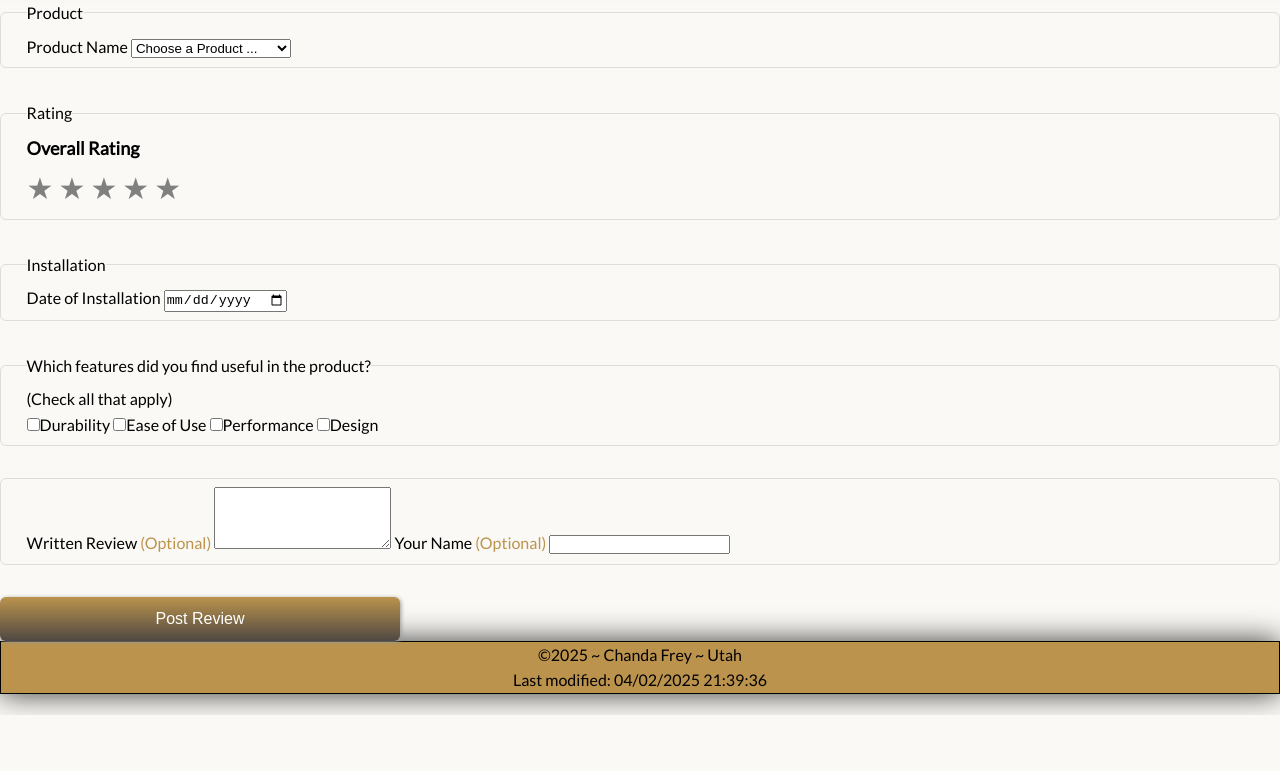
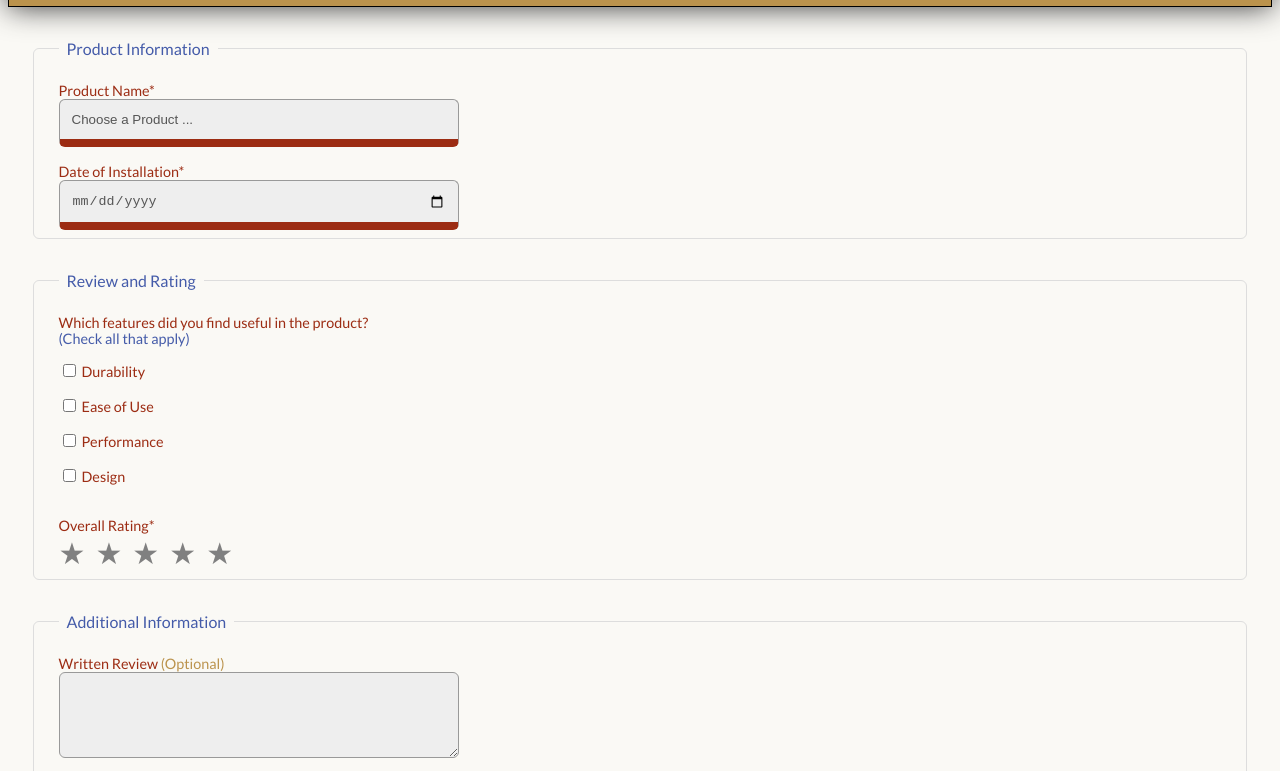
Before and after one commit to chandafrey/wdd131, a plain HTML site: page week05/form.html in a window 1280 px wide. Shown: the part 85-856 px from the top of the page. Before the commit the page ends 800 px from the top, so only its background shows below. Drawn offline with Linux system fonts and the light colour scheme.

Commit message:
form.css finished I think

```diff
--- a/week05/form.html
+++ b/week05/form.html
@@ -29,8 +29,9 @@
         <form method="get" action="review.html" class="wf1">
         <!-- fieldset will CHUNK your form into sections -->
         <fieldset>
-            <legend>Product</legend>
-            <label for="productChoice">Product Name</label>
+            <legend>Product Information</legend>
+            <div class="product">
+                <label for="productChoice">Product Name*</label>
                 <select id="productChoice" name="product" required>
                     <option value="" disabled selected>Choose a Product ...</option>
                     <!-- Adding 'disabled' and 'selected':
@@ -49,23 +50,33 @@
                     <option value="business">Business Professional</option>
                     <option value="security">Cyber Security</option>
                 </select>
+            </div>
+
+            <div class="installation">
+                <label for="installation">Date of Installation*<input type="date" name="installation" required></label>
+            </div>
         </fieldset>
 
-            <!-- <div class="stars">Overall Rating</div>
-            <div class="rating">
-                If you want a quick and simple solution with a visible star → Use Option 1 &star; or &#9733;-->
-                <!-- <label><input type="radio" id="onestar" name="stars" value="1" required>&star;</label>
-                <label><input type="radio" id="twostars" name="stars" value="2" required>&star;&star;</label>
-                <label><input type="radio" id="threestars" name="stars" value="3" required>&star;&star;&star;</label>
-                <label><input type="radio" id="fourstars" name="stars" value="4" required>&star;&star;&star;&star;</label>
-                <label><input type="radio" id="fivestars" name="stars" value="5" required>&star;&star;&star;&star;&star;</label>
-            </div> -->
+        <fieldset>
+            <legend>Review and Rating</legend>
+                <div class="feature-options">
+                    <label class="features">Which features did you find useful in the product?</label>
+                    <p>(Check all that apply)</p>
+                    <div class="options">
+                    <label><input type="checkbox" name="features[]" id="durability" value="durability">Durability</label>
+                    <label><input type="checkbox" name="features[]" id="ease" value="ease-of-use">Ease of Use</label>
+                    <label><input type="checkbox" name="features[]" id="performance" value="performance">Performance</label>
+                    <label><input type="checkbox" name="features[]" id="design" value="design">Design</label>
+                    <!-- Used name="features[]" for all checkboxes -->
+                    <!-- The [] makes it an array, so when submitted in a form, all selected values will be grouped together. -->
+                    <!-- Replace <label> for instructions with <p> → The instruction "(Check all that apply)" isn't a label for a form field, so <p> is better. -->
+                    <!-- value="durability" is better than value="yes"  sends clear values to database and it's easier to store, analyze and display meaningful results -->
+                    </div>
+                </div>
 
-
-        <!-- If you want custom styling (e.g., hiding radio buttons and showing styled stars) → Use Option 2 with CSS. -->
-        <fieldset>
-            <legend>Rating</legend>
-            <label class="stars">Overall Rating</label>
+                <!-- If you want custom styling (e.g., hiding radio buttons and showing styled stars) → Use this option with CSS. -->
+                <div class="rating-section">
+                    <label class="stars">Overall Rating*</label>
                     <div class="rating">
                         <input type="radio" name="stars" id="star5" value="5" required>
                         <label for="star5">&#9733;</label>
@@ -81,31 +92,22 @@
 
                         <input type="radio" name="stars" id="star1" value="1" required>
                         <label for="star1">&#9733;</label>
-        </fieldset>
+                    </div>
+                </div>
 
-
-        <fieldset>
-            <legend>Installation</legend>
-            <label>Date of Installation <input type="date" name="installation" required></label>
+                        <!-- If you want a quick and simple solution with a visible star → Use this option with &star; or &#9733;
+                        <label><input type="radio" id="onestar" name="stars" value="1" required>&star;</label>
+                        <label><input type="radio" id="twostars" name="stars" value="2" required>&star;&star;</label>
+                        <label><input type="radio" id="threestars" name="stars" value="3" required>&star;&star;&star;</label>
+                        <label><input type="radio" id="fourstars" name="stars" value="4" required>&star;&star;&star;&star;</label>
+                        <label><input type="radio" id="fivestars" name="stars" value="5" required>&star;&star;&star;&star;&star;</label>-->
         </fieldset>
 
         <fieldset>
-            <legend>Which features did you find useful in the product?</legend>
-            <p>(Check all that apply)</p>
-            <label><input type="checkbox" name="features[]" id="durability" value="yes">Durability</label>
-            <label><input type="checkbox" name="features[]" id="ease" value="yes">Ease of Use</label>
-            <label><input type="checkbox" name="features[]" id="performance" value="yes">Performance</label>
-            <label><input type="checkbox" name="features[]" id="design" value="yes">Design</label>
-            <!-- Used name="features[]" for all checkboxes -->
-            <!-- The [] makes it an array, so when submitted in a form, all selected values will be grouped together. -->
-            <!-- Replace <label> for instructions with <p> → The instruction "(Check all that apply)" isn't a label for a form field, so <p> is better. -->
-        </fieldset>
-
-        <fieldset>
+            <legend>Additional Information</legend>
                 <label for="feedback">
-                Written Review <span class="optional">(Optional)</span>
+                Written Review <span class="optional">(Optional)</span></label>
                 <textarea name="feedback" id="feedback" rows="4"></textarea>
-            </label>
 
                 <label for="fullname">
                     Your Name <span class="optional">(Optional)</span>
--- a/week05/scripts/form.js
+++ b/week05/scripts/form.js
@@ -7,3 +7,32 @@ document.getElementById('lastModified').textContent = `Last modified: ${lastModi
 // To get "currentYear"
 let currentYear = new Date().getFullYear();
 document.getElementById('currentYear').textContent = currentYear;
+
+// -------------------------------------------------------------------
+const products = [
+    {
+      id: "fc-1888",
+      name: "flux capacitor",
+      averagerating: 4.5
+    },
+    {
+      id: "fc-2050",
+      name: "power laces",
+      averagerating: 4.7
+    },
+    {
+      id: "fs-1987",
+      name: "time circuits",
+      averagerating: 3.5
+    },
+    {
+      id: "ac-2000",
+      name: "low voltage reactor",
+      averagerating: 3.9
+    },
+    {
+      id: "jj-1969",
+      name: "warp equalizer",
+      averagerating: 5.0
+    }
+  ];
--- a/week05/styles/form.css
+++ b/week05/styles/form.css
@@ -1,27 +1,35 @@
+/* Prevent adjustments of font size after orientation changes in IE on Windows Phone and in iOS.  */
+html {-webkit-text-size-adjust: 100%; -ms-text-size-adjust: 100%;}
+
+/*----------- apply a natural box layout model to all elements --------------*/
+* { -moz-box-sizing: border-box; -webkit-box-sizing: border-box; box-sizing: border-box; }
+
 :root {
     --primary-color-gold: #bb934d; /*Different Gold SW6396 */
-    --accent-color-greekVilla: #f0ece1; /*Greek Villa SW7551 */
-    --secondary-color-black: black; /*Black (with any of my colors except Black Fox */
-    --accent-color-cadet: #91999c; /*Cadet SW9143 */
-    --accent-color-rockCandy: #dfe1e0; /*Rock Candy SW6231 */
-    --accent-color-blackFox:#4f4842; /*Black Fox SW7020 (with Greek Villa, Rock Candy) */
+    /* --accent-color-greekVilla: #f0ece1; /*Greek Villa SW7551 */
+    /* --secondary-color-black: black; Black (with any of my colors except Black Fox */
+    /* --accent-color-cadet: #91999c; Cadet SW9143 */
+    /* --accent-color-rockCandy: #dfe1e0; Rock Candy SW6231 */
+    /* --accent-color-blackFox:#4f4842; Black Fox SW7020 (with Greek Villa, Rock Candy) */
 }
 /* Reset some default browser styles */
-* {
+/* * {
     margin: 0;
     padding: 0;
     box-sizing: border-box;
-}
+} */
 
+/*----------- BODY --------------*/
 /* Set default font and background for the body */
 body {
     /* style (border-color-font)*/
     font-family: "Lato", sans-serif;
     font-size: 16px;
     font-weight: 400;
-    line-height: 1.6; /*this gives more breathing space between each line*/
+    /* line-height: 1.6; this gives more breathing space between each line */
     background-color: #f0ece14f;
 }
+
  /* HEADER - child(h1)--------------- */
  header,
  footer {
@@ -33,45 +41,105 @@ body {
     color: black;
     box-shadow: 0 0 30px #333;
 }
+
+/*----------- MAIN --------------*/
+main {
+    padding: 0 2%;
+    min-height: 20rem;
+}
+
 /* FORM STYLING------------------------ */
 .wf1 fieldset {
     margin: 2rem 0; /*OUTSIDE BOX Top/Bottom 2rem, Left/Right 0*/
     border: 1px solid #ddd; /*changes border to light gray*/
     border-radius: 6px; /*rounds the corners of the box*/
     padding: .5rem 2%; /*INSIDE BOX Top/Bottom .5rem, Left/Right 2%*/
-    background-color: var(--accent-color-rockCandy .1);
 }
-/* Choose Product */
-.optional {
-color: var(--primary-color-gold)}
+
+
+.wf1 legend {
+    color: #445ba9;
+    padding: 0 .5rem; /*Top/Bottom 0, Left/Right .5rem(gives breathing
+    space on either side of the legend name like "Applicant Information */
+}
+
+
+.wf1 label {
+    display: block; /*STACKS all the elements */
+    padding-top: 1rem; /*Gives elements BREATHING Room */
+    color: #9c2c13; /*Change label color: */
+    font-size: .9rem; /*Change Font-size a bit SMALLER */
+}
+.wf1 .features,
+.wf1 .stars {
+    font-weight: 400;
+    /* font-size: 1.05rem; */
+    margin-bottom: -1rem;
+}
+
+.wf1 .feature-options p {
+    font-size: .9rem;
+    color: #445ba9;
+}
+.wf1 .optional {
+color: var(--primary-color-gold)
+}
+
+.wf1 .options {
+    margin-top: -1rem;
+    margin-bottom: 1rem;
+}
+
+
+.wf1 select,
+.wf1 textarea,
+.wf1 input[type="date"],
+.wf1 input[type="text"] {
+    /* START with background-color: Pink, and TURN Off Gray*/
+    /* background-color: pink; */
+    background-color: #eee;
+    display: block; /* This stacks the Label on Top of the Box */
+    border: solid 1px #999;
+    border-radius: 6px; /*same radius as fieldset*/
+    padding: .75rem; /*I don't know the math, but This bubble Box
+    needs to be at least 44 px Tall so that it's Big Enough for
+    a finger to click on, on a MOBILE DEVICE */
+    color: #555; /* Make the user TEXT gray */
+    width: 100%; /*This is ideal for phones */
+    max-width: 400px; /*Restrict the max-width so that it will not
+    fill the whole screen on a larger screen */
+    appearance: none; /*this will override the browser styling DropArrow
+    and allow us to use our Drop Arrow added in HTML &#9662 - A mobile Device Issue */
+    /* And ACTUALLY - it shows correctly on Safari, but not on Chrome on my phone */
+
+    /* Finally go back and TURN OFF background color pink
+    and Change it to a light gray #eee */
+    /* This was for ease of seeing all the boxes, you may not need to
+    do this in the future and just make them gray to begin with */
+}
 
 
 
 /* Star Rating */
-.stars {
-    font-size: 18px;
-    font-weight: bold;
-    margin-bottom: 10px;
-}
 
-
-.rating {
+.wf1 .rating-section .rating {
     display: flex;
     flex-direction: row-reverse;
     justify-content: start;
-    gap: 5px;
+    gap: 10px;
+
 }
 
-.rating input {
+.wf1 .rating input {
     display: none; /*hide the radio buttons*/
 }
 
-.rating label { /*This targets all the stars (stars1-stars5)*/
+.wf1 .rating label { /*This targets all the STARS(stars1-stars5)*/
     font-size: 30px;
-    /* cursor: pointer; */
+    cursor: pointer;
     color: gray;
-    transition: color 0.3s ease;
 }
+
 /* Change color when Hover and Clicked */
 /* you need both these lines to hover all the stars you want */
 /*if you only do the first line you can only select 1 star at a time*/
@@ -81,18 +149,35 @@ color: var(--primary-color-gold)}
 .rating input:checked ~ label {
     color: var(--primary-color-gold);
 }
+
+/* .wf1 input[type="radio"],  */
+.wf1 input[type="checkbox"] {
+    margin-right: 6px; /*Give BREATHING room to Radio/Checkbox BUTTONS */
+}
+
 /* SUBMIT BUTTON */
 .wf1 input[type="submit"] {
     width: 96%;
     max-width: 400px;
-    margin: -1rem, 2% 2rem 2%;
     padding: .8rem;
     border: none;
     border-radius: 6px;
     background-image: linear-gradient(#bb934d, #4f4842);
     color: white;
     box-shadow: 1px 1px 4px #999;
-    font-size: 1rem;
+    font-size: 1.3rem;
+    margin: -1rem 2% 2rem 2%;
+}
+
+/* this is how you target the pseudo class "required"  */
+.wf1 select:required,
+.wf1 input:required {
+    border-bottom: solid 8px #9c2c13;
+}
+/* add :valid and change the color status when the box is filled correctly */
+.wf1 select:required:valid,
+.wf1 input:required:valid {
+    border-bottom: solid 8px green;
 }
 
 /* -------------------------------------------------------------------------- */
```
Lines whose indentation alone changed are shown as unchanged.
